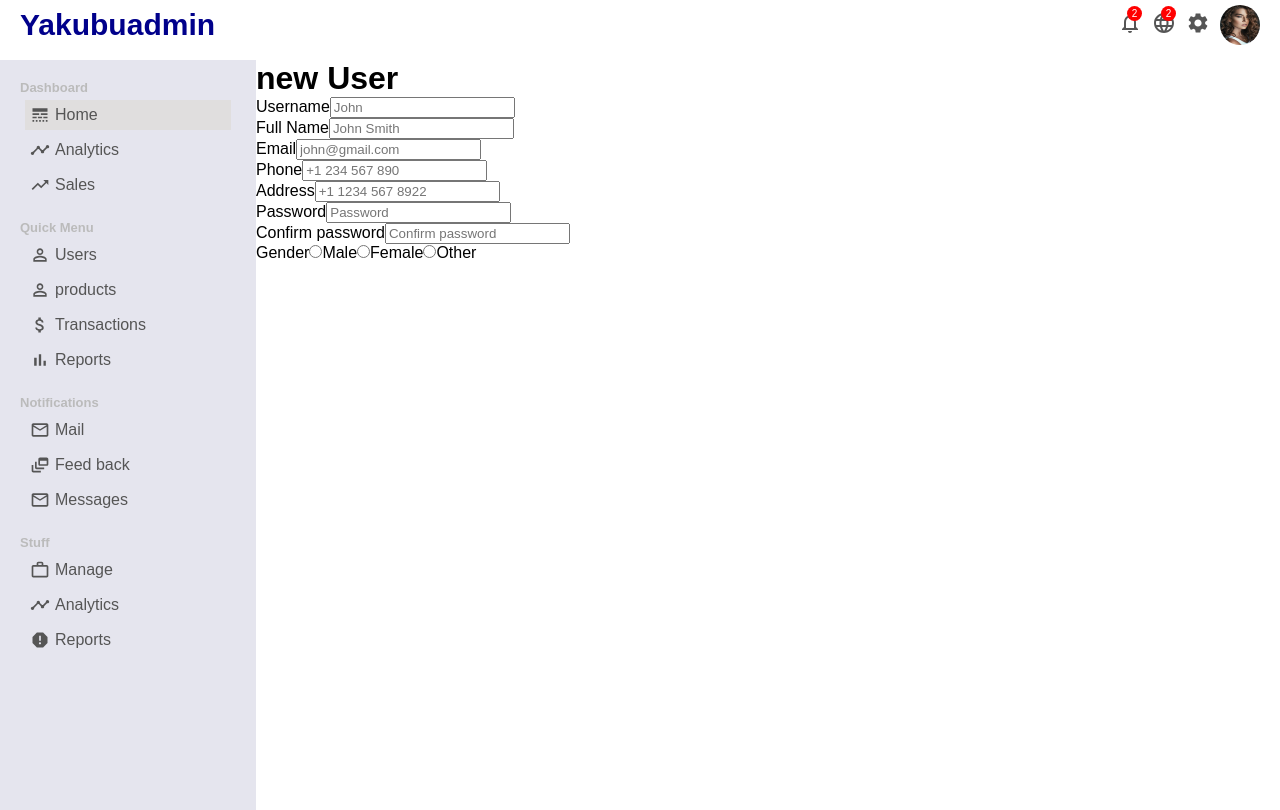
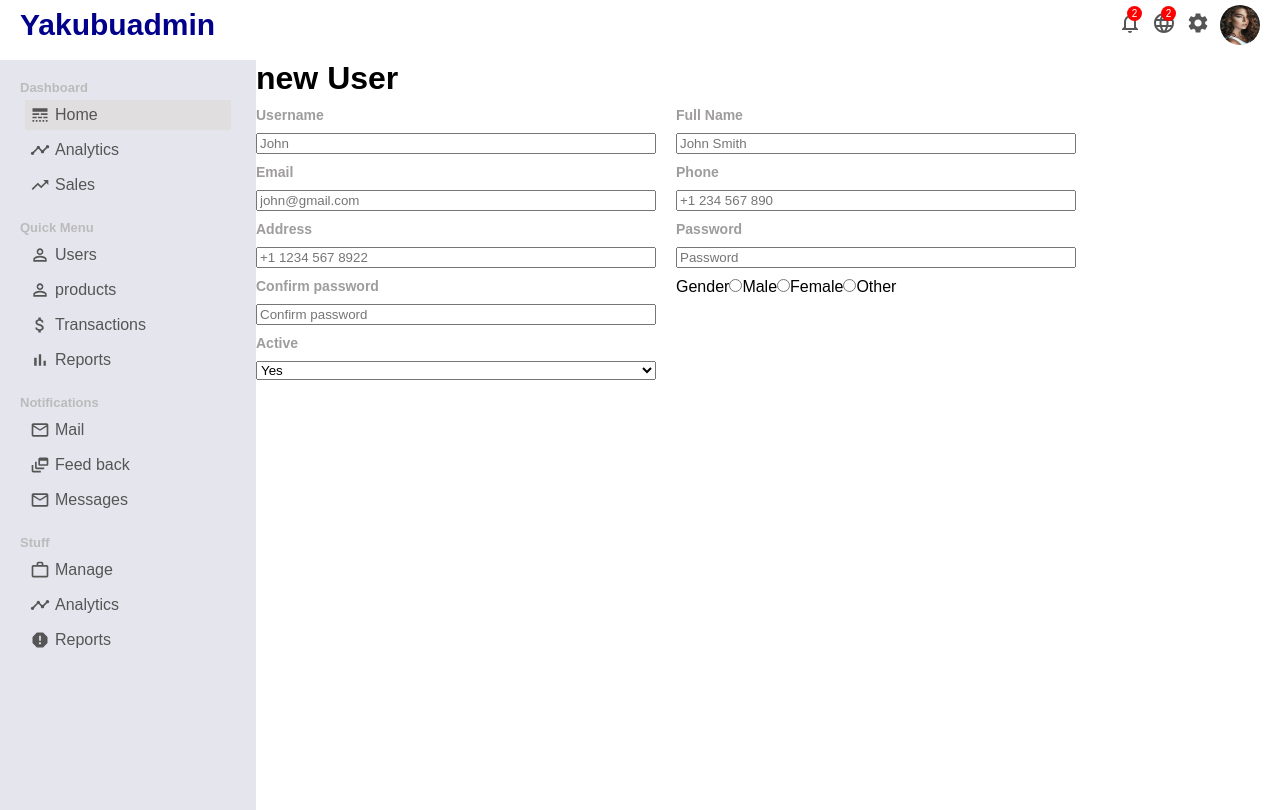
Before and after one commit to YakubuAmidu/admin, a React (Create React App) app: page /newUser in a window 1280 px wide. Built offline with nearby package versions, Linux system fonts and the light colour scheme; a web font is replaced by a local one.

Commit message:
Initial commit

```diff
--- a/src/pages/NewUser/NewUser.css
+++ b/src/pages/NewUser/NewUser.css
@@ -1,3 +1,23 @@
 .newUser {
     flex: 4;
 }
+
+.newUserForm{
+    display: flex;
+    flex-wrap: wrap;
+}
+
+.newUserItem{
+    width: 400px;
+    display: flex;
+    flex-direction: column;
+    margin-top: 10px;
+    margin-right: 20px;
+}
+
+.newUserItem>label{
+    margin-bottom: 10px;
+    font-size: 14px;
+    color: rgb(158, 156, 156);
+    font-weight: 600;
+}
--- a/src/pages/NewUser/NewUser.jsx
+++ b/src/pages/NewUser/NewUser.jsx
@@ -52,6 +52,14 @@ export default function NewUser(){
                  <label for="other">Other</label>
                  </div>
                 </div>
+
+                <div className="newUserItem">
+                    <label>Active</label>
+                    <select className="newUserSelect" name="active" id="active">
+                     <option value="yes">Yes</option>
+                     <option value="no">No</option>
+                    </select>
+                </div>
             </form>
         </div>
     );
```
